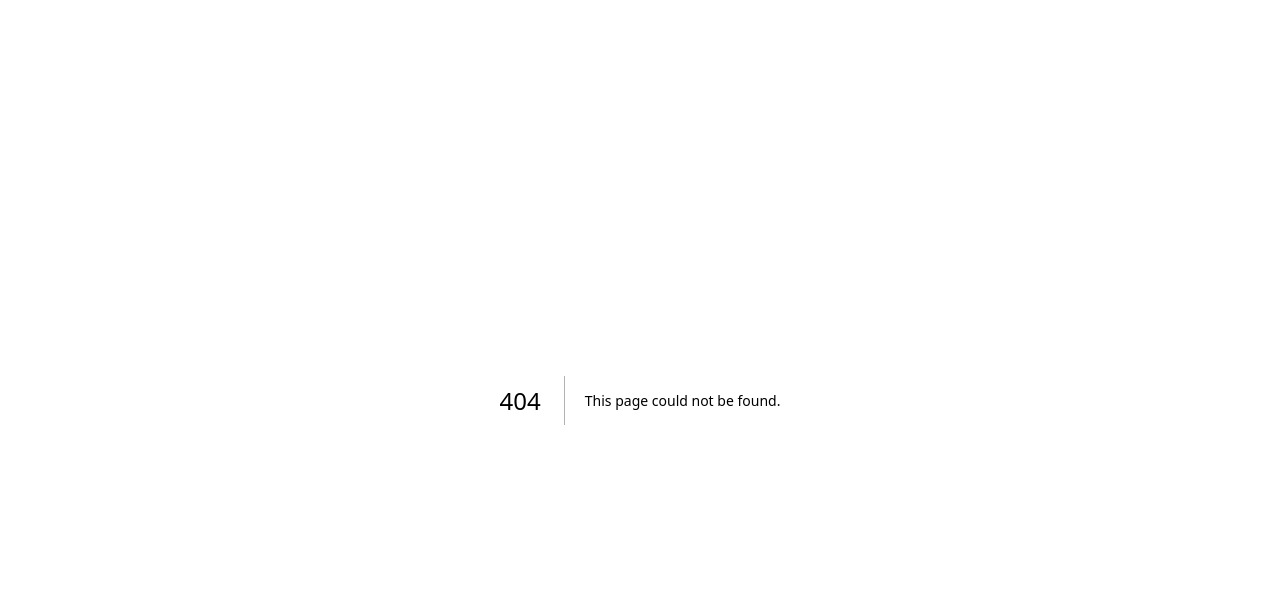
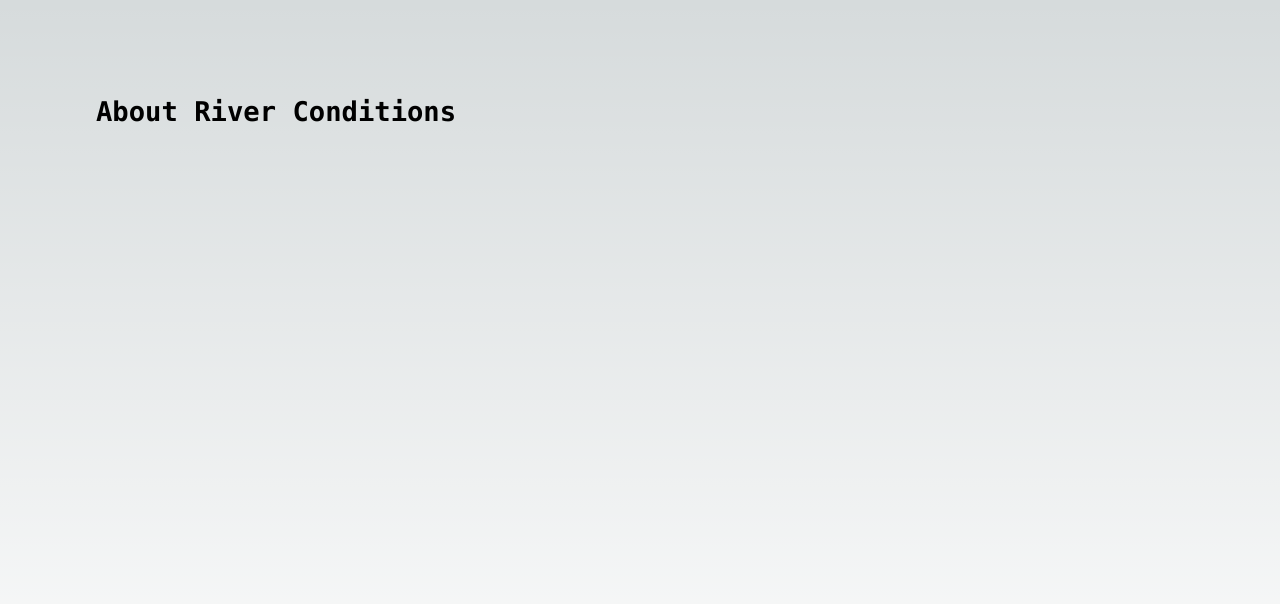
Before and after one commit to ColtenVanTussenbrook/river-conditions, a Next.js app: page /about in a window 1280 px wide. Before the commit this address had no page. Shown: the top 604 px of the page. Built offline with nearby package versions, Linux system fonts and the light colour scheme.

Commit message:
basic data fetching

```diff
--- /dev/null
+++ b/src/app/about/page.tsx
@@ -0,0 +1,11 @@
+import styles from '../page.module.css'
+
+export default function About() {
+  return (
+    <main className={styles.main}>
+      <div className={styles.description}>
+        <h1>About River Conditions</h1>
+      </div>
+    </main>
+  )
+}
```
Also changed, not shown: src/app/page.tsx (+20 -2 lines).
